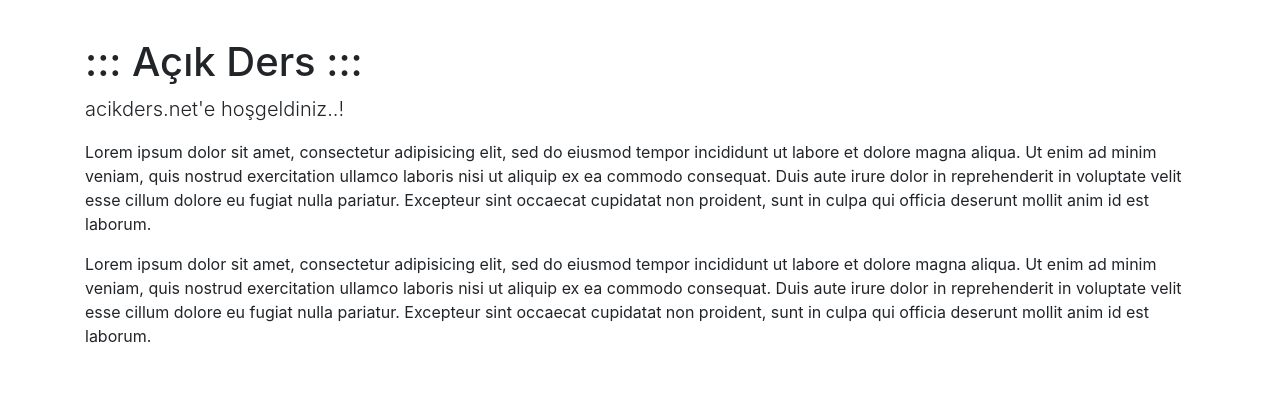
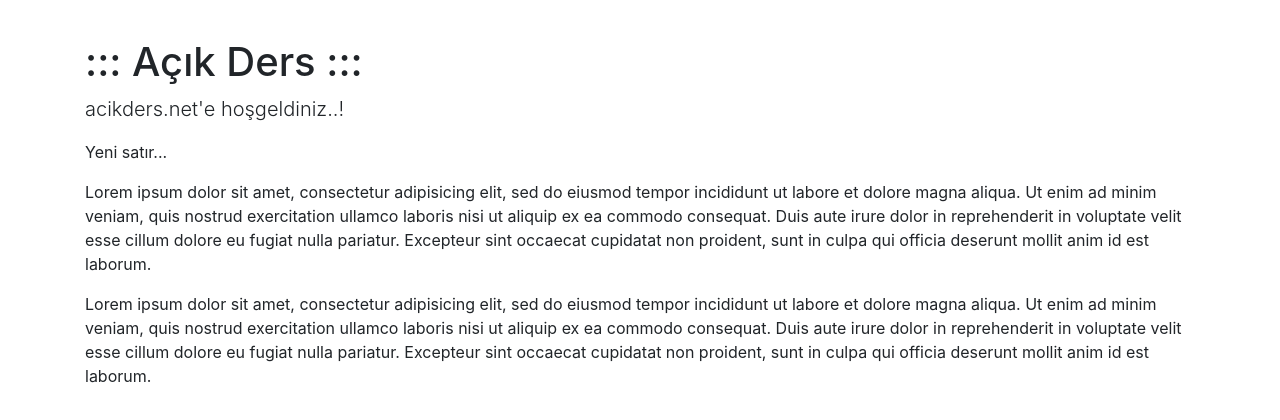
Before and after one commit to orcunmadran/net.acikders.web, a Django app: page / in a window 1280 px wide. Shown: the part 70-490 px from the top of the page. Run offline with Django 3.2, Linux system fonts and the light colour scheme; some libraries are stand-ins or nearby versions.

Commit message:
Update home.html
HTML update test...

```diff
--- a/django/templates/home.html
+++ b/django/templates/home.html
@@ -3,6 +3,7 @@
 {% block content %}
     <h1 class="mt-5">::: Açık Ders :::</h1>
     <p class="lead">acikders.net'e hoşgeldiniz..!</p>
+    <p>Yeni satır...</p>
     <p>{% lorem %}</p>
     <p>{% lorem %}</p>
 {% endblock %}
```
